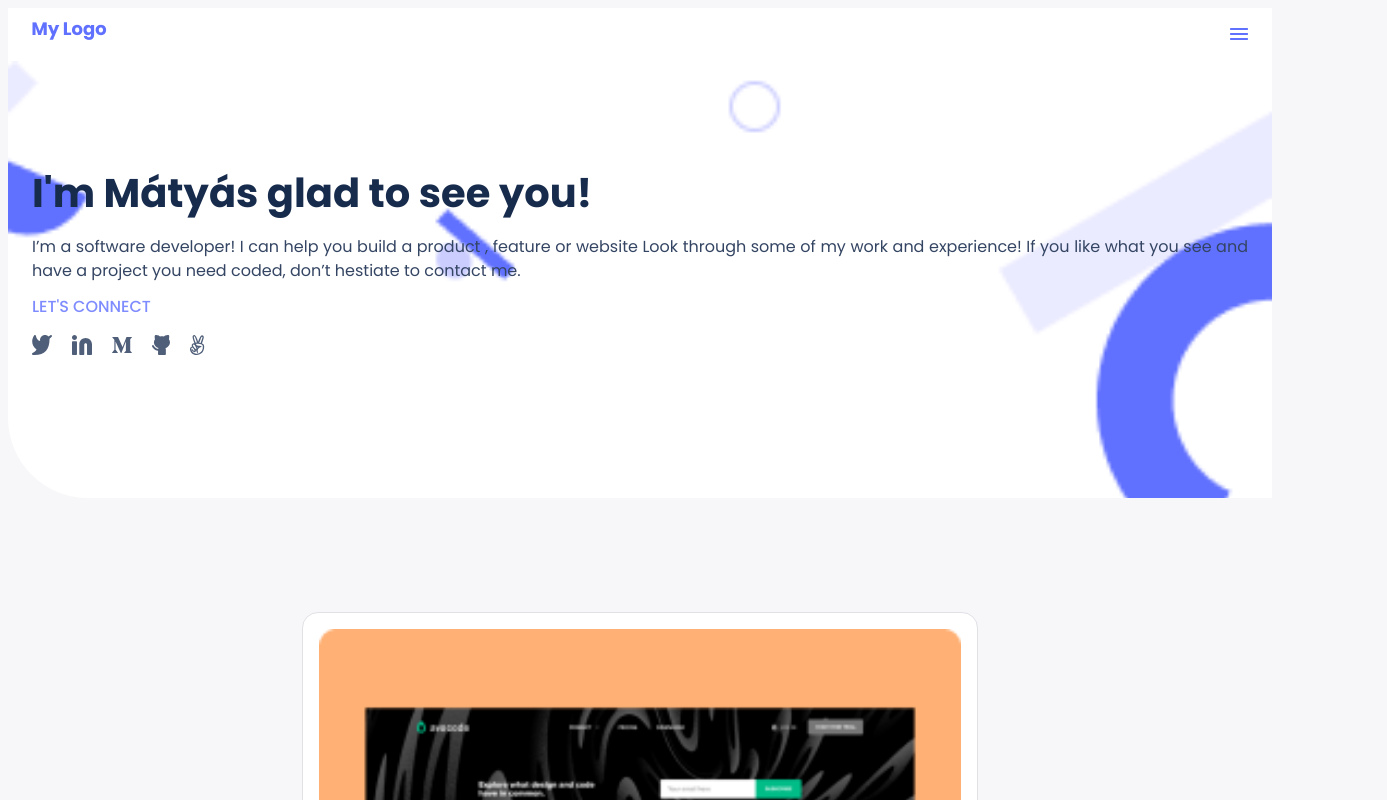
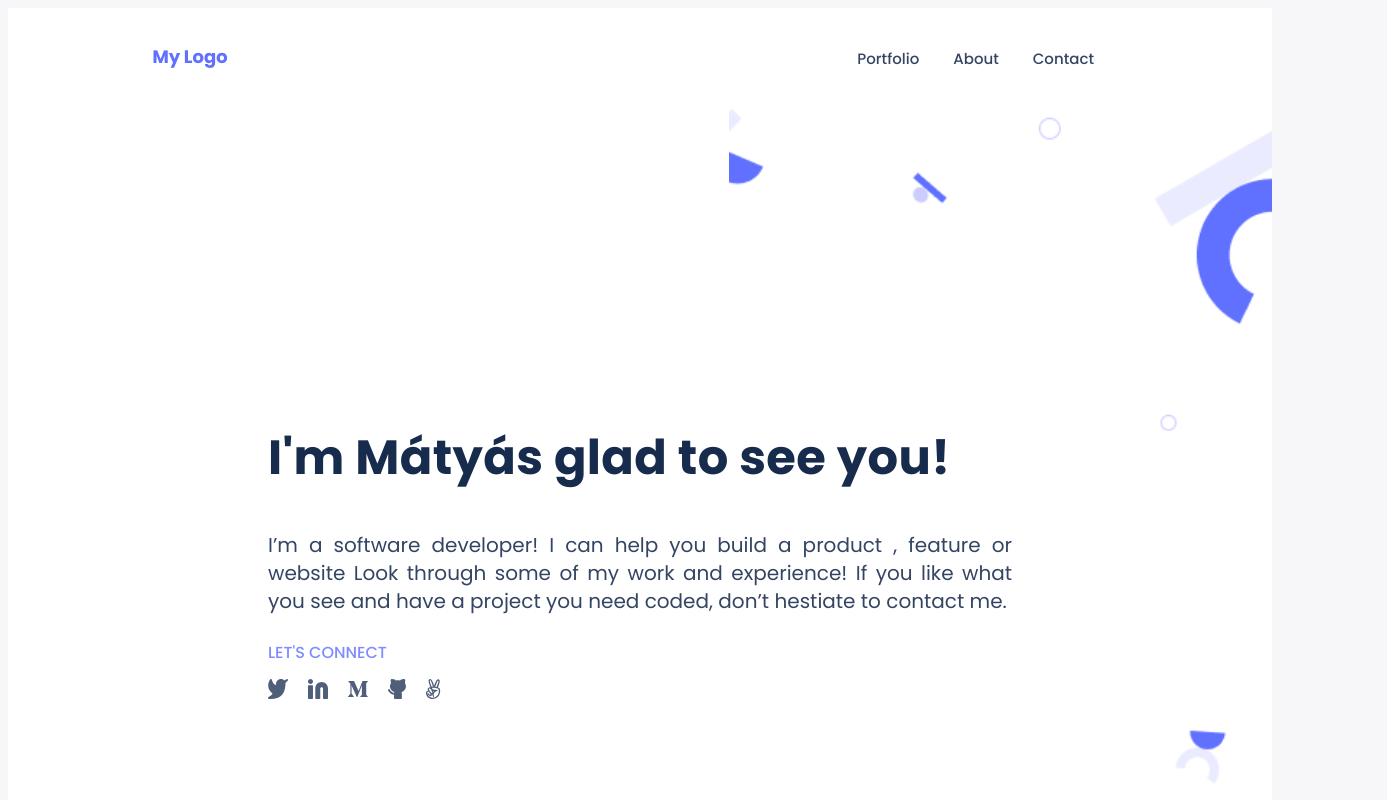
Before and after one commit to MattGomb/Portfolio-project, a website: page index.html in a window 1280 px wide. Shown: the top 800 px of the page, 1387 px wide, since content can reach past the window. Drawn offline with Linux system fonts and the light colour scheme.

Commit message:
organize card1, put elements in place

```diff
--- a/index.html
+++ b/index.html
@@ -15,6 +15,13 @@
         <nav class="hdr">
             <div class="logo"><img src="./images/MyLogo.png" alt="My Logo"></div>
             <div class="bar"><img src="./images/Union.png" alt="menu"></div>
+            <div class="bar-desktop">
+                <ul class="bar-desktop-list">
+                    <li class="bdl-el">Portfolio</li>
+                    <li class="bdl-el">About</li>
+                    <li class="bdl-el">Contact</li>
+                </ul>
+            </div>
         </nav>
         <div class="main-body">
             <div class="h1">
--- a/styles.css
+++ b/styles.css
@@ -5,9 +5,14 @@ body {
 
 .main-body {
   background-image: url(images/background.png);
-  background-size: 100%;
+  background-size:contain;
   background-repeat: no-repeat;
+  background-position: right;
   flex-wrap: wrap;
+}
+
+.bar-desktop {
+  display: none;
 }
 
 .h1-text {
@@ -17,7 +22,7 @@ body {
   display: flex;
   align-items: center;
   color: #172b4d;
-  padding: 102px 24px 0 24px;
+  padding: 114px 24px 0 24px;
   margin: 0;
 }
 
@@ -52,7 +57,9 @@ header {
 .hdr {
   display: flex;
   justify-content: space-between;
-  margin: 14px 24px;
+  padding: 14px 24px;
+  margin-top: 44px;
+
 }
 
 .ulist {
@@ -478,3 +485,78 @@ h4 {
   width: max-content;
   margin-bottom: 32px;
 }
+
+/* ------------ DESKTOP scaling ------------ */
+
+@media screen and (min-width: 768px) {
+
+  header {
+    border-bottom-left-radius: 130px;
+  }
+
+  .bar {
+    display: none;
+  }
+
+  .logo {
+    padding: 10px 12px;
+    display: flex;
+    align-items: center;
+    text-align: center
+  }
+
+  .bar-desktop {
+    display: block;
+    margin: 0 142px auto auto;
+  }
+
+  .bar-desktop-list {
+    display: flex;
+
+    list-style: none;
+    justify-content: flex-start;
+    gap: 10px;
+  }
+
+  .bdl-el {
+    font-style: normal;
+    font-weight: 500;
+    font-size: 15px;
+    line-height: 20px;
+    color: #344563;
+    padding: 10px 12px;
+  }
+
+  .hdr {
+    padding-top: 15px;
+    padding-left: 133px;
+    margin-top: 0px;
+  }
+
+  .h1-text {
+    margin: 288px 260px 0 260px;
+    padding: 0;
+    font-size: 48px;
+    line-height: 60px;
+    letter-spacing: 0.37px;
+    height: 122px;
+  }
+
+  .par1 {
+    margin: 0 260px 0 260px;
+    padding: 12px 0 12px 0;
+    font-size: 20px;
+    line-height: 28px;
+    height: 98px;
+  }
+
+  .h2-text {
+    margin: 0 260px 14px 260px;
+    padding: 0;
+  }
+
+  .ulist {
+    margin: 0 1010px 255px 260px;
+    padding: 0;
+  }
+}
```
